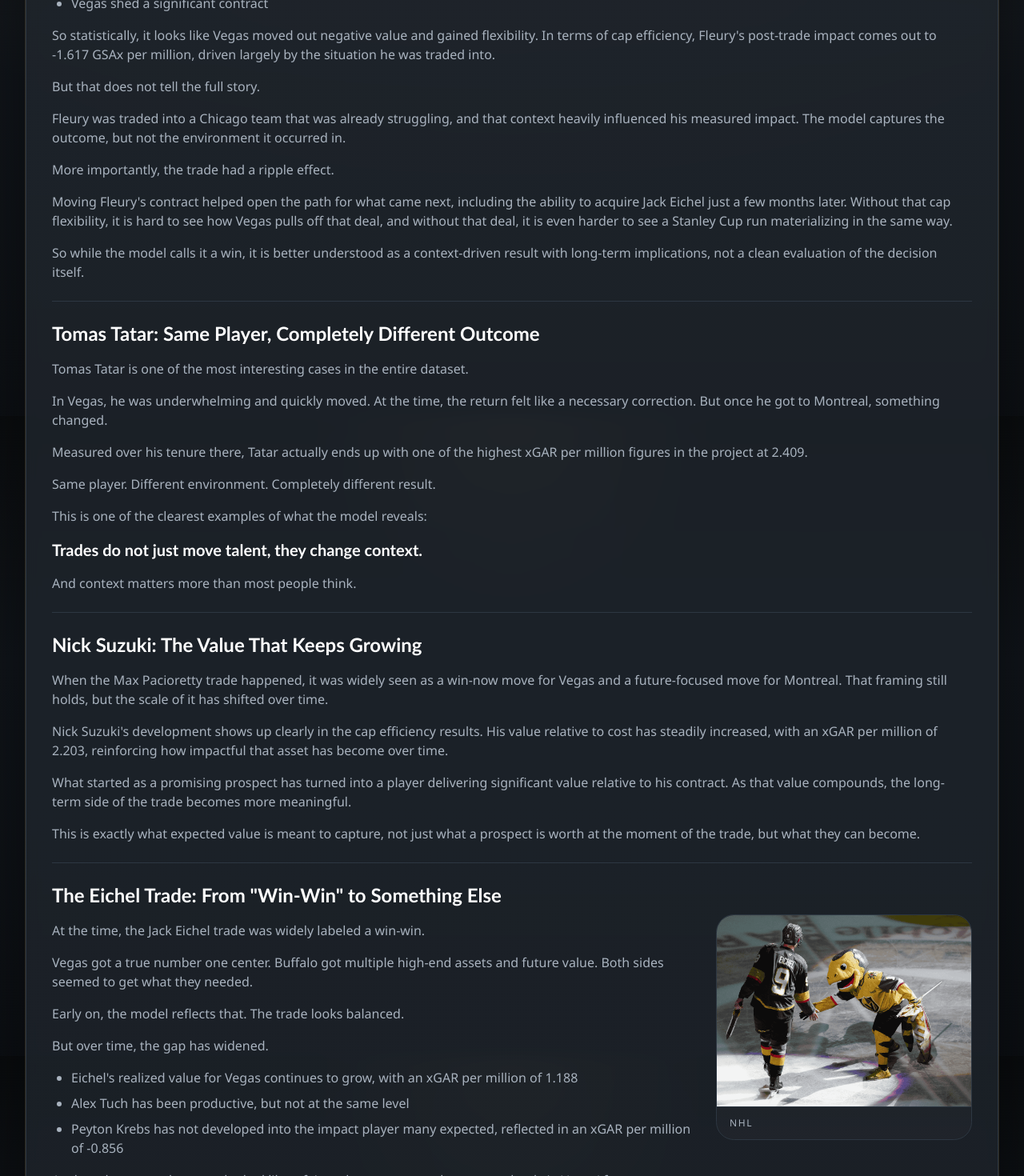
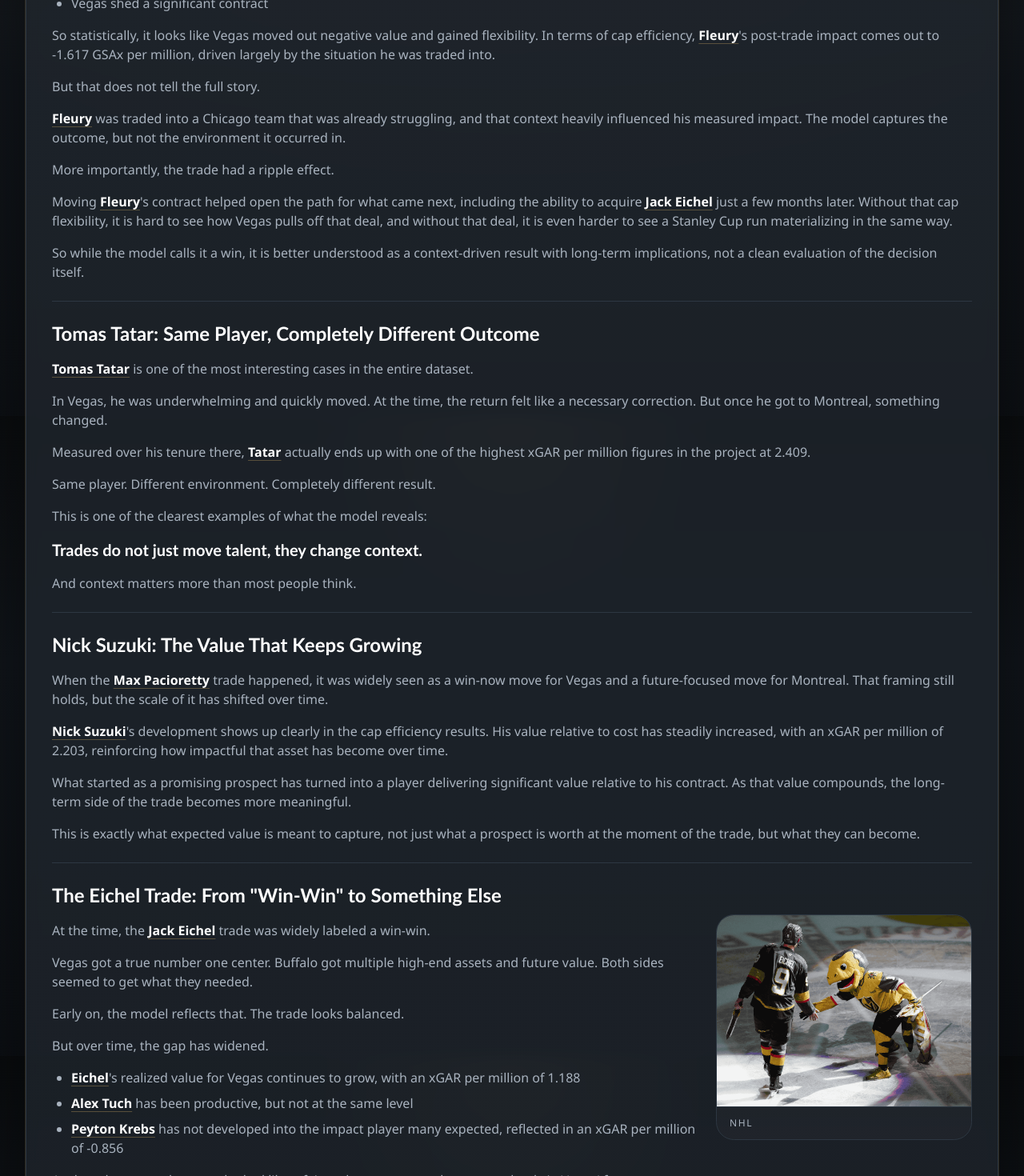
Before and after one commit to abeck2309/golden-edge-analytics, a Next.js app: page /articles/vgk-trade-roi in a window 1280 px wide. Shown: the part 1080-2550 px from the top of the page at 80% size. Built offline with nearby package versions, Linux system fonts and the light colour scheme.

Commit message:
Link article player names

```diff
--- a/app/articles/the-jets-come-crashing-down-in-vegas/page.tsx
+++ b/app/articles/the-jets-come-crashing-down-in-vegas/page.tsx
@@ -1,5 +1,6 @@
 import Image from "next/image";
 import Link from "next/link";
+import { ArticlePlayerLink } from "@/components/article-player-link";
 import { Container } from "@/components/container";
 import { PageIntro } from "@/components/page-intro";
 
@@ -31,8 +32,8 @@ export default function JetsComeCrashingDownInVegasArticlePage() {
         <div className="mt-8 space-y-6 text-sm leading-8 text-mist md:text-base">
           <p>
             Goals galore for the Golden Knights in this one, as Vegas dropped six goals on
-            Olympian Connor Hellebuyck en route to a 6-2 victory on home ice. Six different goal
-            scorers, six goals on the board. Jack Eichel had himself a four-point night, and he
+            Olympian <ArticlePlayerLink playerId={8476945}>Connor Hellebuyck</ArticlePlayerLink> en route to a 6-2 victory on home ice. Six different goal
+            scorers, six goals on the board. <ArticlePlayerLink playerId={8478403}>Jack Eichel</ArticlePlayerLink> had himself a four-point night, and he
             also recorded his first power-play goal of the season in game 81 of 82.
           </p>
 
@@ -52,10 +53,10 @@ export default function JetsComeCrashingDownInVegasArticlePage() {
 
           <p>
             The second period was eventful to say the least, with the Jets and Golden Knights
-            combining for seven penalties in the middle frame. Mark Stone changed the narrative,
+            combining for seven penalties in the middle frame. <ArticlePlayerLink playerId={8475913}>Mark Stone</ArticlePlayerLink> changed the narrative,
             potting his first shorthanded goal of the season to start the scoring for Vegas.
-            Towards the end of the second, Reilly Smith extended the Golden Knights&apos; lead by
-            deflecting Noah Hanifin&apos;s shot after a pressure-filled shift in the Winnipeg end.
+            Towards the end of the second, <ArticlePlayerLink playerId={8475191}>Reilly Smith</ArticlePlayerLink> extended the Golden Knights&apos; lead by
+            deflecting <ArticlePlayerLink playerId={8478396}>Noah Hanifin</ArticlePlayerLink>&apos;s shot after a pressure-filled shift in the Winnipeg end.
           </p>
 
           <p>
--- a/app/articles/the-tortorella-effect/page.tsx
+++ b/app/articles/the-tortorella-effect/page.tsx
@@ -1,5 +1,6 @@
 import Image from "next/image";
 import Link from "next/link";
+import { ArticlePlayerLink } from "@/components/article-player-link";
 import { Container } from "@/components/container";
 import { PageIntro } from "@/components/page-intro";
 
@@ -65,14 +66,16 @@ export default function TortorellaEffectArticlePage() {
             Edmonton Oilers, on the road. This was by far the biggest game of the season for the
             Golden Knights, and they delivered. The Golden Knights never had a lead over the
             Oilers this season until Saturday night. That game was by far one of the most complete
-            60-minute efforts Vegas has had all season long. Jeremy Lauzon ended up scoring his
+            60-minute efforts Vegas has had all season long.{" "}
+            <ArticlePlayerLink playerId={8478468}>Jeremy Lauzon</ArticlePlayerLink> ended up scoring his
             first goal as a Golden Knight, and his first in two years. Vegas was super effective
             off the rush, which is something they have been lacking all season long, and it paid
             off all game.
           </p>
 
           <p>
-            Carter Hart, after missing nearly three months, was excellent against Edmonton. Hart
+            <ArticlePlayerLink playerId={8479394}>Carter Hart</ArticlePlayerLink>, after missing nearly three months, was excellent against Edmonton.{" "}
+            <ArticlePlayerLink playerId={8479394}>Hart</ArticlePlayerLink>
             backstopped his team to a 5-1 win, making 31 saves in the process. Vegas will need
             Hart to be exceptional in the final stretch of games. With just five games left to go
             in the regular season, the Golden Knights winning the Pacific Division does not sound
--- a/app/articles/vgk-trade-roi/page.tsx
+++ b/app/articles/vgk-trade-roi/page.tsx
@@ -1,5 +1,6 @@
 import Image from "next/image";
 import Link from "next/link";
+import { ArticlePlayerLink } from "@/components/article-player-link";
 import { Container } from "@/components/container";
 import { PageIntro } from "@/components/page-intro";
 
@@ -48,27 +49,27 @@ export default function VgkTradeRoiArticlePage() {
               The Fleury Trade: A "Win" That Doesn&apos;t Feel Like One
             </h2>
             <p className="mt-4">
-              The Marc-Andre Fleury trade is the clearest example of where data and intuition
+              The <ArticlePlayerLink playerId={8470594}>Marc-Andre Fleury</ArticlePlayerLink> trade is the clearest example of where data and intuition
               diverge.
             </p>
             <p className="mt-4">
               The model shows it as a win for Vegas. On paper, that makes sense:
             </p>
             <ul className="mt-4 list-disc space-y-2 pl-6">
-              <li>Fleury&apos;s post-trade performance registers as negative value</li>
+              <li><ArticlePlayerLink playerId={8470594}>Fleury</ArticlePlayerLink>&apos;s post-trade performance registers as negative value</li>
               <li>The return produced essentially no NHL value</li>
               <li>Vegas shed a significant contract</li>
             </ul>
             <p className="mt-4">
               So statistically, it looks like Vegas moved out negative value and gained
-              flexibility. In terms of cap efficiency, Fleury&apos;s post-trade impact comes out
+              flexibility. In terms of cap efficiency, <ArticlePlayerLink playerId={8470594}>Fleury</ArticlePlayerLink>&apos;s post-trade impact comes out
               to -1.617 GSAx per million, driven largely by the situation he was traded into.
             </p>
             <p className="mt-4">
               But that does not tell the full story.
             </p>
             <p className="mt-4">
-              Fleury was traded into a Chicago team that was already struggling, and that context
+              <ArticlePlayerLink playerId={8470594}>Fleury</ArticlePlayerLink> was traded into a Chicago team that was already struggling, and that context
               heavily influenced his measured impact. The model captures the outcome, but not the
               environment it occurred in.
             </p>
@@ -76,8 +77,8 @@ export default function VgkTradeRoiArticlePage() {
               More importantly, the trade had a ripple effect.
             </p>
             <p className="mt-4">
-              Moving Fleury&apos;s contract helped open the path for what came next, including the
-              ability to acquire Jack Eichel just a few months later. Without that cap flexibility,
+              Moving <ArticlePlayerLink playerId={8470594}>Fleury</ArticlePlayerLink>&apos;s contract helped open the path for what came next, including the
+              ability to acquire <ArticlePlayerLink playerId={8478403}>Jack Eichel</ArticlePlayerLink> just a few months later. Without that cap flexibility,
               it is hard to see how Vegas pulls off that deal, and without that deal, it is even
               harder to see a Stanley Cup run materializing in the same way.
             </p>
@@ -92,14 +93,14 @@ export default function VgkTradeRoiArticlePage() {
               Tomas Tatar: Same Player, Completely Different Outcome
             </h2>
             <p className="mt-4">
-              Tomas Tatar is one of the most interesting cases in the entire dataset.
+              <ArticlePlayerLink playerId={8475193}>Tomas Tatar</ArticlePlayerLink> is one of the most interesting cases in the entire dataset.
             </p>
             <p className="mt-4">
               In Vegas, he was underwhelming and quickly moved. At the time, the return felt like a
               necessary correction. But once he got to Montreal, something changed.
             </p>
             <p className="mt-4">
-              Measured over his tenure there, Tatar actually ends up with one of the highest xGAR
+              Measured over his tenure there, <ArticlePlayerLink playerId={8475193}>Tatar</ArticlePlayerLink> actually ends up with one of the highest xGAR
               per million figures in the project at 2.409.
             </p>
             <p className="mt-4">
@@ -121,12 +122,12 @@ export default function VgkTradeRoiArticlePage() {
               Nick Suzuki: The Value That Keeps Growing
             </h2>
             <p className="mt-4">
-              When the Max Pacioretty trade happened, it was widely seen as a win-now move for
+              When the <ArticlePlayerLink playerId={8474157}>Max Pacioretty</ArticlePlayerLink> trade happened, it was widely seen as a win-now move for
               Vegas and a future-focused move for Montreal. That framing still holds, but the scale
               of it has shifted over time.
             </p>
             <p className="mt-4">
-              Nick Suzuki&apos;s development shows up clearly in the cap efficiency results. His
+              <ArticlePlayerLink playerId={8480018}>Nick Suzuki</ArticlePlayerLink>&apos;s development shows up clearly in the cap efficiency results. His
               value relative to cost has steadily increased, with an xGAR per million of 2.203,
               reinforcing how impactful that asset has become over time.
             </p>
@@ -161,7 +162,7 @@ export default function VgkTradeRoiArticlePage() {
             </figure>
 
             <p className="mt-4">
-              At the time, the Jack Eichel trade was widely labeled a win-win.
+              At the time, the <ArticlePlayerLink playerId={8478403}>Jack Eichel</ArticlePlayerLink> trade was widely labeled a win-win.
             </p>
             <p className="mt-4">
               Vegas got a true number one center. Buffalo got multiple high-end assets and future
@@ -174,9 +175,9 @@ export default function VgkTradeRoiArticlePage() {
               But over time, the gap has widened.
             </p>
             <ul className="mt-4 list-disc space-y-2 pl-6">
-              <li>Eichel&apos;s realized value for Vegas continues to grow, with an xGAR per million of 1.188</li>
-              <li>Alex Tuch has been productive, but not at the same level</li>
-              <li>Peyton Krebs has not developed into the impact player many expected, reflected in an xGAR per million of -0.856</li>
+              <li><ArticlePlayerLink playerId={8478403}>Eichel</ArticlePlayerLink>&apos;s realized value for Vegas continues to grow, with an xGAR per million of 1.188</li>
+              <li><ArticlePlayerLink playerId={8477949}>Alex Tuch</ArticlePlayerLink> has been productive, but not at the same level</li>
+              <li><ArticlePlayerLink playerId={8481522}>Peyton Krebs</ArticlePlayerLink> has not developed into the impact player many expected, reflected in an xGAR per million of -0.856</li>
             </ul>
             <p className="mt-4">
               As that plays out, what once looked like a fair exchange starts to lean more clearly
--- /dev/null
+++ b/components/article-player-link.tsx
@@ -0,0 +1,12 @@
+import Link from "next/link";
+
+export function ArticlePlayerLink({ children, playerId }: { children: React.ReactNode; playerId: number }) {
+  return (
+    <Link
+      href={`/players/${playerId}`}
+      className="font-semibold text-white underline decoration-gold/40 underline-offset-4 hover:text-gold-bright"
+    >
+      {children}
+    </Link>
+  );
+}
```
Also changed, not shown: app/articles/golden-knights-emerge-victorious-over-vancouver/page.tsx (+14 -7 lines), app/articles/vegas-goes-to-utah-with-the-series-knotted-1-1/page.tsx (+9 -4 lines).
